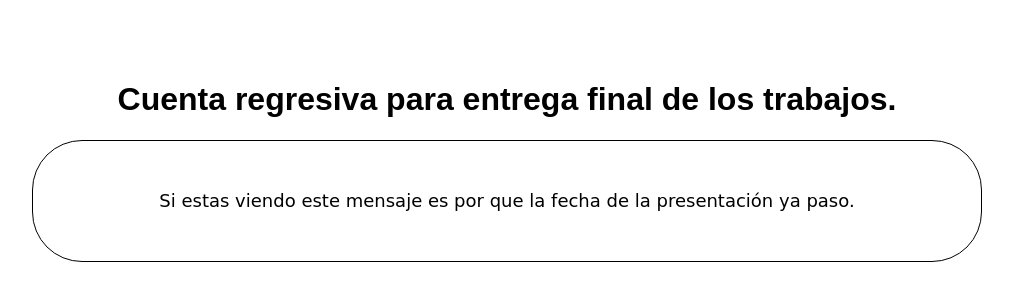
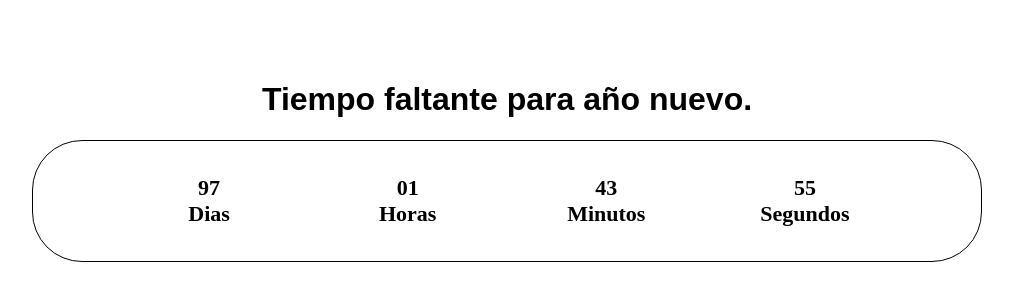
Before and after one commit to Jean-Torres/Cuenta-regresiva, a plain HTML site: page index.html in a window 1280 px wide. Shown: the part 132-432 px from the top of the page, without its empty margins (133-1146 px from the left). Drawn offline with Linux system fonts and the light colour scheme.

Commit message:
Actualizando fecha para año nuevo.

```diff
--- a/index.html
+++ b/index.html
@@ -9,7 +9,7 @@
 </head>
 
 <body>
-    <h1>Cuenta regresiva para entrega final de los trabajos.</h1>
+    <h1>Tiempo faltante para año nuevo.</h1>
     <div class="content-clock">
         <div class="pantallas">
             <h2 id="dias">00</h2>
@@ -27,7 +27,7 @@
             <h2 id="segundos">04</h2>
             <h3>Segundos</h3>
         </div>
-        <div class="mensaje"><p>Si estas viendo este mensaje es por que la fecha de la presentación ya paso.</p></div>
+        <div class="mensaje"><p>Feliz navidad y prospero año nuevo te desea Jean Torres.</p></div>
     </div>
 
     <script src="./script.js"></script>
--- a/script.js
+++ b/script.js
@@ -1,4 +1,4 @@
-const fecha = 'Tue Sep 12 2023 06:00:00 GMT-0500';
+const fecha = 'Fri Jan 01 2024 00:00:00 GMT-0500';
 
 const cambiarPantalla = () => {
     const pantallas = document.querySelectorAll(".pantallas");
```
